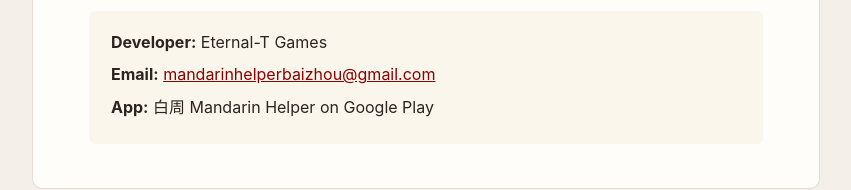
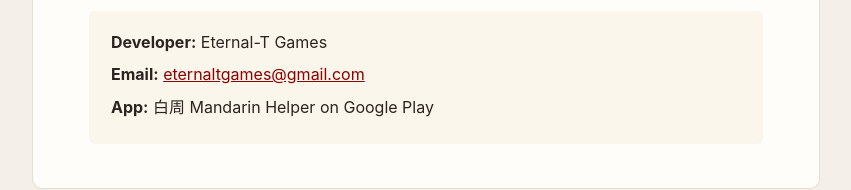
Before and after one commit to mandarinhelperbaizhou-crypto/mandarin-helper-privacy, a plain HTML site: page index.html in a window 1280 px wide. Shown: the part 6500-6690 px from the top of the page, without its empty margins (214-1065 px from the left). Drawn offline with Linux system fonts and the light colour scheme.

Commit message:
Contact email: use eternaltgames@gmail.com
Same address as the app's Feedback button and the Google Play listing.

Co-Authored-By: Claude Opus 5.5 <noreply@anthropic.com>
Claude-Session: https://claude.ai/code/session_01SK3ke2uHJK4fLi9FdGE8H9

```diff
--- a/index.html
+++ b/index.html
@@ -227,7 +227,7 @@
 <p>If you have any questions about this Privacy Policy or the App’s privacy practices, please contact us:</p>
 <div class="contact">
   <p><strong>Developer:</strong> Eternal-T Games</p>
-  <p><strong>Email:</strong> <a href="mailto:mandarinhelperbaizhou@gmail.com">mandarinhelperbaizhou@gmail.com</a></p>
+  <p><strong>Email:</strong> <a href="mailto:eternaltgames@gmail.com">eternaltgames@gmail.com</a></p>
   <p><strong>App:</strong> 白周 Mandarin Helper on Google Play</p>
 </div>
 
```
